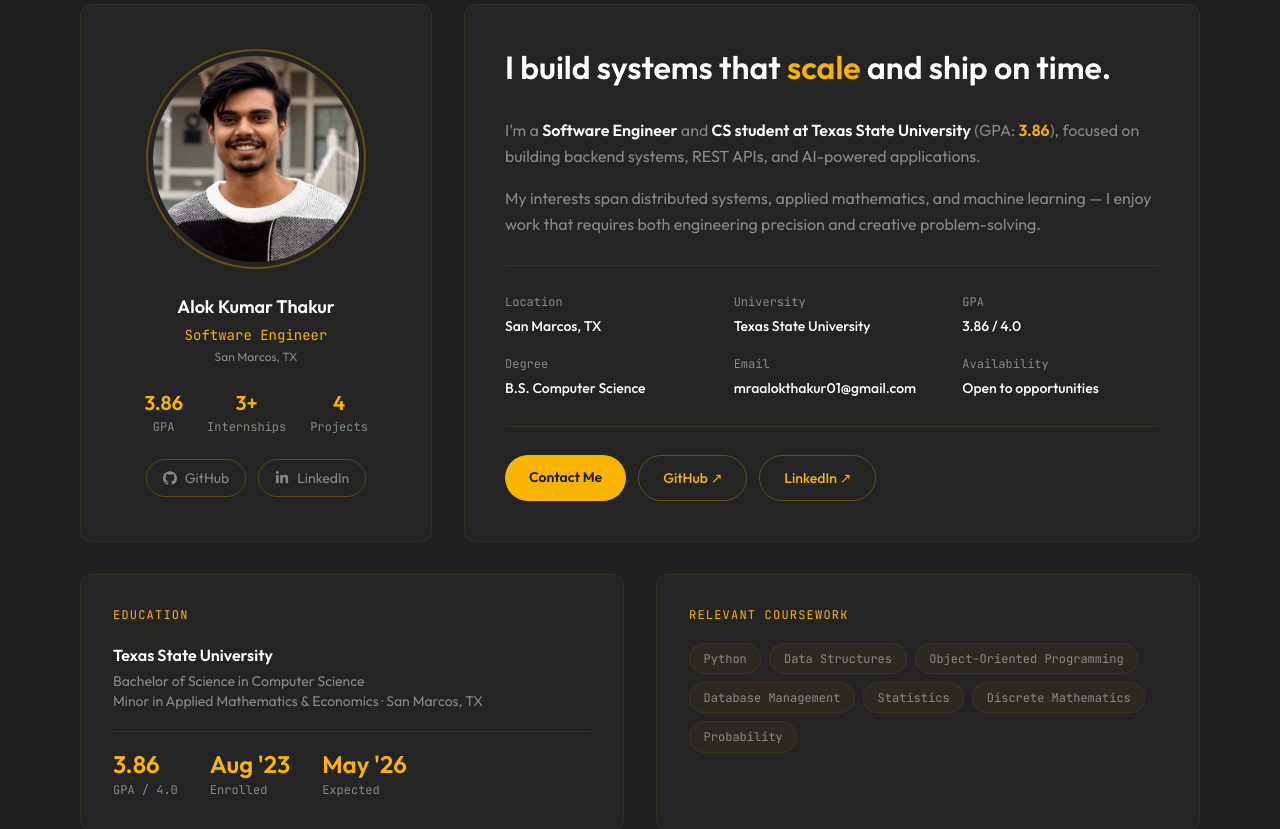
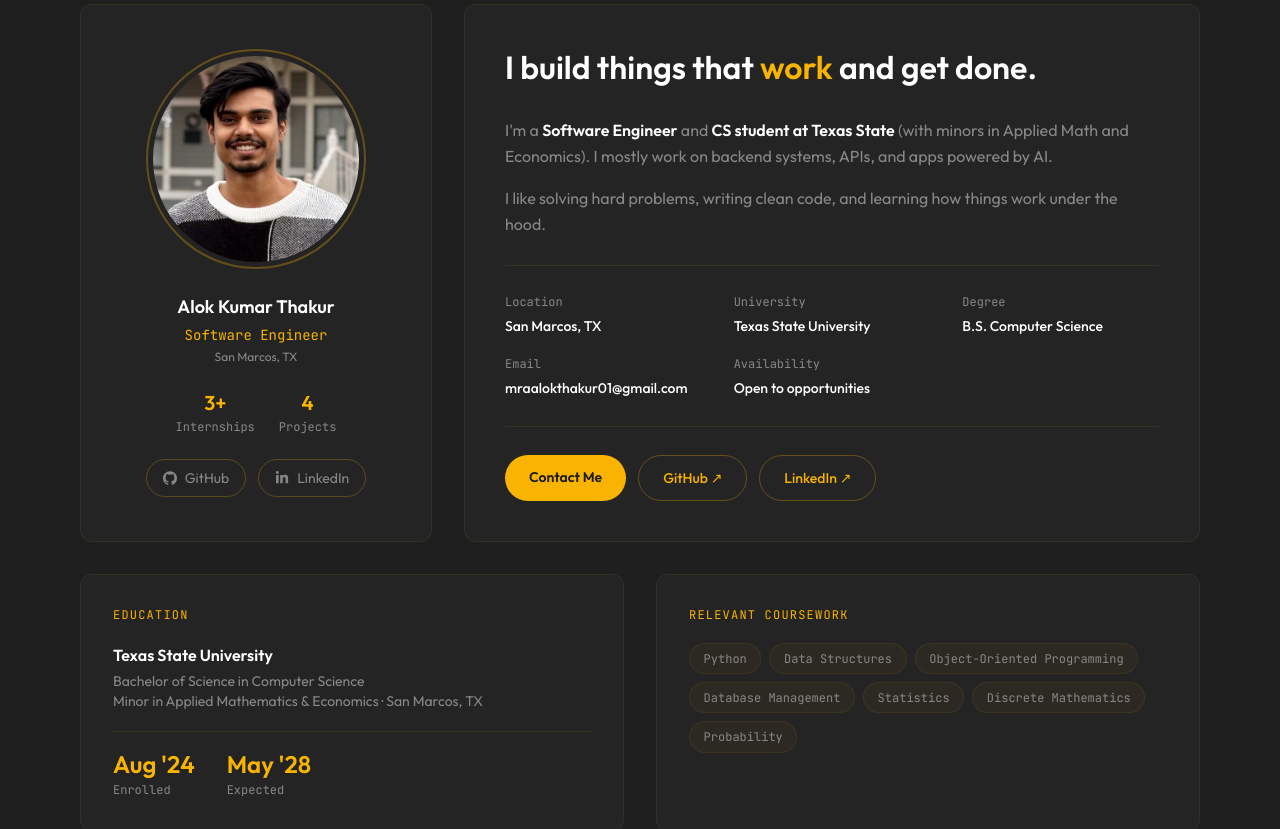
Before and after one commit to aalok012/portfolio, a React (Vite) app: page / in a window 1280 px wide. Shown: the part 980-1809 px from the top of the page. Built offline with nearby package versions, Linux system fonts and the light colour scheme.

Commit message:
Remove GPA, update bio and education dates

```diff
--- a/src/components/views/AboutSection.tsx
+++ b/src/components/views/AboutSection.tsx
@@ -56,7 +56,6 @@ export default function AboutSection() {
 
             <div className="flex gap-6">
               {[
-                { val: resume.education.gpa, label: 'GPA' },
                 { val: '3+', label: 'Internships' },
                 { val: '4',  label: 'Projects' },
               ].map(({ val, label }) => (
@@ -97,21 +96,20 @@ export default function AboutSection() {
               className="font-semibold leading-snug"
               style={{ fontFamily: "'Outfit', sans-serif", fontSize: 'clamp(1.5rem, 2.5vw, 2.1rem)', color: '#FFFFFF' }}
             >
-              I build systems that{' '}
-              <span style={{ color: '#F8B400' }}>scale</span>{' '}
-              and ship on time.
+              I build things that{' '}
+              <span style={{ color: '#F8B400' }}>work</span>{' '}
+              and get done.
             </h2>
 
             <div className="flex flex-col gap-4 text-base leading-relaxed" style={{ color: '#888888' }}>
               <p>
                 I'm a <strong style={{ color: '#FFFFFF' }}>Software Engineer</strong> and{' '}
-                <strong style={{ color: '#FFFFFF' }}>CS student at Texas State University</strong>{' '}
-                (GPA: <strong style={{ color: '#F8B400' }}>{resume.education.gpa}</strong>), focused on building
-                backend systems, REST APIs, and AI-powered applications.
+                <strong style={{ color: '#FFFFFF' }}>CS student at Texas State</strong>{' '}
+                (with minors in Applied Math and Economics).{' '}
+                I mostly work on backend systems, APIs, and apps powered by AI.
               </p>
               <p>
-                My interests span distributed systems, applied mathematics, and machine learning — I enjoy
-                work that requires both engineering precision and creative problem-solving.
+                I like solving hard problems, writing clean code, and learning how things work under the hood.
               </p>
             </div>
 
@@ -122,7 +120,6 @@ export default function AboutSection() {
               {[
                 { label: 'Location',     value: resume.contact.location },
                 { label: 'University',   value: 'Texas State University' },
-                { label: 'GPA',          value: `${resume.education.gpa} / 4.0` },
                 { label: 'Degree',       value: 'B.S. Computer Science' },
                 { label: 'Email',        value: resume.contact.email },
                 { label: 'Availability', value: 'Open to opportunities' },
@@ -179,15 +176,11 @@ export default function AboutSection() {
               style={{ borderColor: 'rgba(248,180,0,0.1)' }}
             >
               <div>
-                <p className="text-2xl font-bold" style={{ color: '#F8B400' }}>{resume.education.gpa}</p>
-                <p className="text-xs mt-0.5" style={{ fontFamily: "'JetBrains Mono', monospace", color: '#888888' }}>GPA / 4.0</p>
-              </div>
-              <div>
-                <p className="text-2xl font-bold" style={{ color: '#F8B400' }}>Aug '23</p>
+                <p className="text-2xl font-bold" style={{ color: '#F8B400' }}>Aug '24</p>
                 <p className="text-xs mt-0.5" style={{ fontFamily: "'JetBrains Mono', monospace", color: '#888888' }}>Enrolled</p>
               </div>
               <div>
-                <p className="text-2xl font-bold" style={{ color: '#F8B400' }}>May '26</p>
+                <p className="text-2xl font-bold" style={{ color: '#F8B400' }}>May '28</p>
                 <p className="text-xs mt-0.5" style={{ fontFamily: "'JetBrains Mono', monospace", color: '#888888' }}>Expected</p>
               </div>
             </div>
--- a/src/components/views/HeroSection.tsx
+++ b/src/components/views/HeroSection.tsx
@@ -131,7 +131,6 @@ export default function HeroSection() {
               {[
                 { val: '3+',   label: 'Internships' },
                 { val: '4',    label: 'Projects' },
-                { val: '3.86', label: 'GPA' },
               ].map(({ val, label }) => (
                 <div key={label} className="text-center">
                   <p className="text-lg font-bold" style={{ color: '#F8B400' }}>{val}</p>
--- a/src/components/views/TimelineSection.tsx
+++ b/src/components/views/TimelineSection.tsx
@@ -12,9 +12,9 @@ const entries: Entry[] = [
     type: 'work' as const,
   })),
   {
-    date: 'Aug 2023 – Present',
+    date: 'Aug 2024 – Present',
     title: resume.education.degree,
-    org: `${resume.education.school} · GPA ${resume.education.gpa}`,
+    org: resume.education.school,
     bullets: [`Courses: ${resume.education.courses.join(', ')}`],
     type: 'edu' as const,
   },
```
Also changed, not shown: .claude/settings.json.
